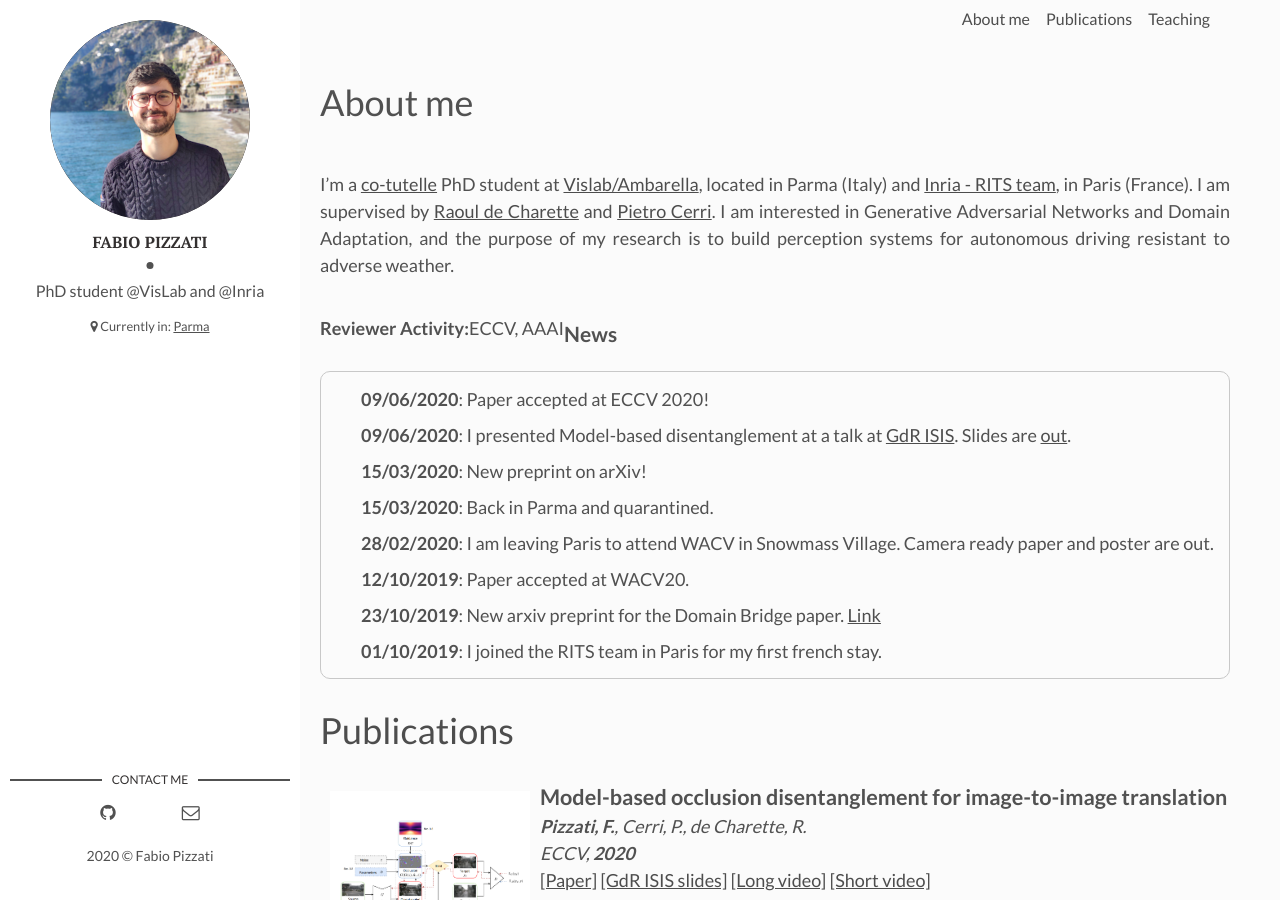
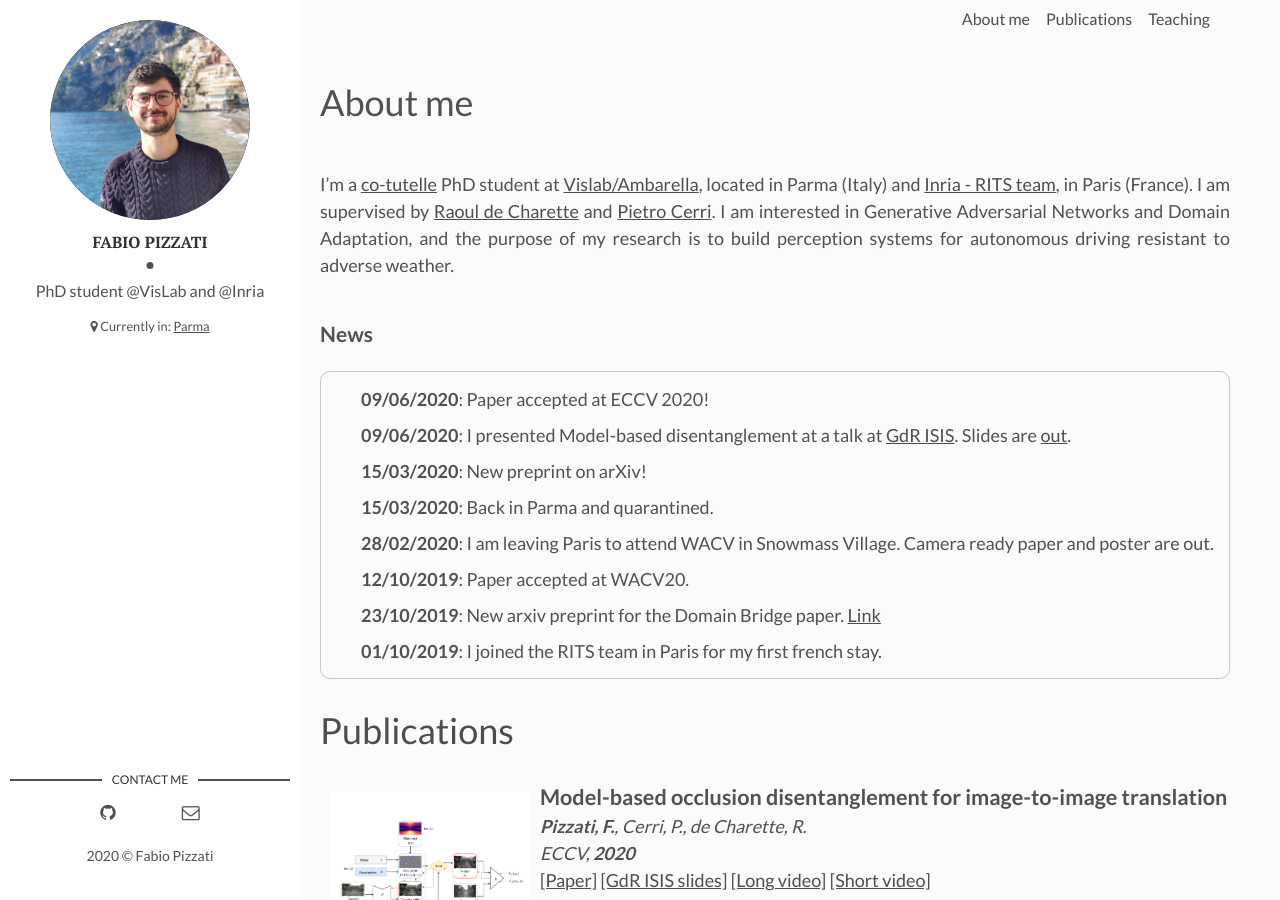
Before and after one commit to fabvio/fabvio.github.io, a Jekyll site: the page built from index.html, in a window 1280 px wide and 900 px high. Built offline with Jekyll 4.4.1, drawn with Linux system fonts in a browser that asks for light colours; a style sheet for code colours, icons or effects is not loaded.

Commit message:
update about

```diff
--- a/_contents/_about.md
+++ b/_contents/_about.md
@@ -1,4 +1,2 @@
 # About me
 I'm a [co-tutelle](https://www.jessicaanneyoung.com/blog-1/2017/9/8/cotutelle) PhD student at [Vislab/Ambarella](https://www.vislab.it), located in Parma (Italy) and [Inria - RITS team](https://team.inria.fr/rits/computer-vision/), in Paris (France). I am supervised by [Raoul de Charette](https://team.inria.fr/rits/membres/raoul-de-charette/) and [Pietro Cerri](https://scholar.google.fr/scholar?as_q=&as_epq=&as_oq=&as_eq=&as_occt=any&as_sauthors=Pietro+Cerri&as_publication=&as_ylo=&as_yhi=&hl=en&as_sdt=0%2C5). I am interested in Generative Adversarial Networks and Domain Adaptation, and the purpose of my research is to build perception systems for autonomous driving resistant to adverse weather.
-
-**Reviewer Activity:**ECCV, AAAI
```
